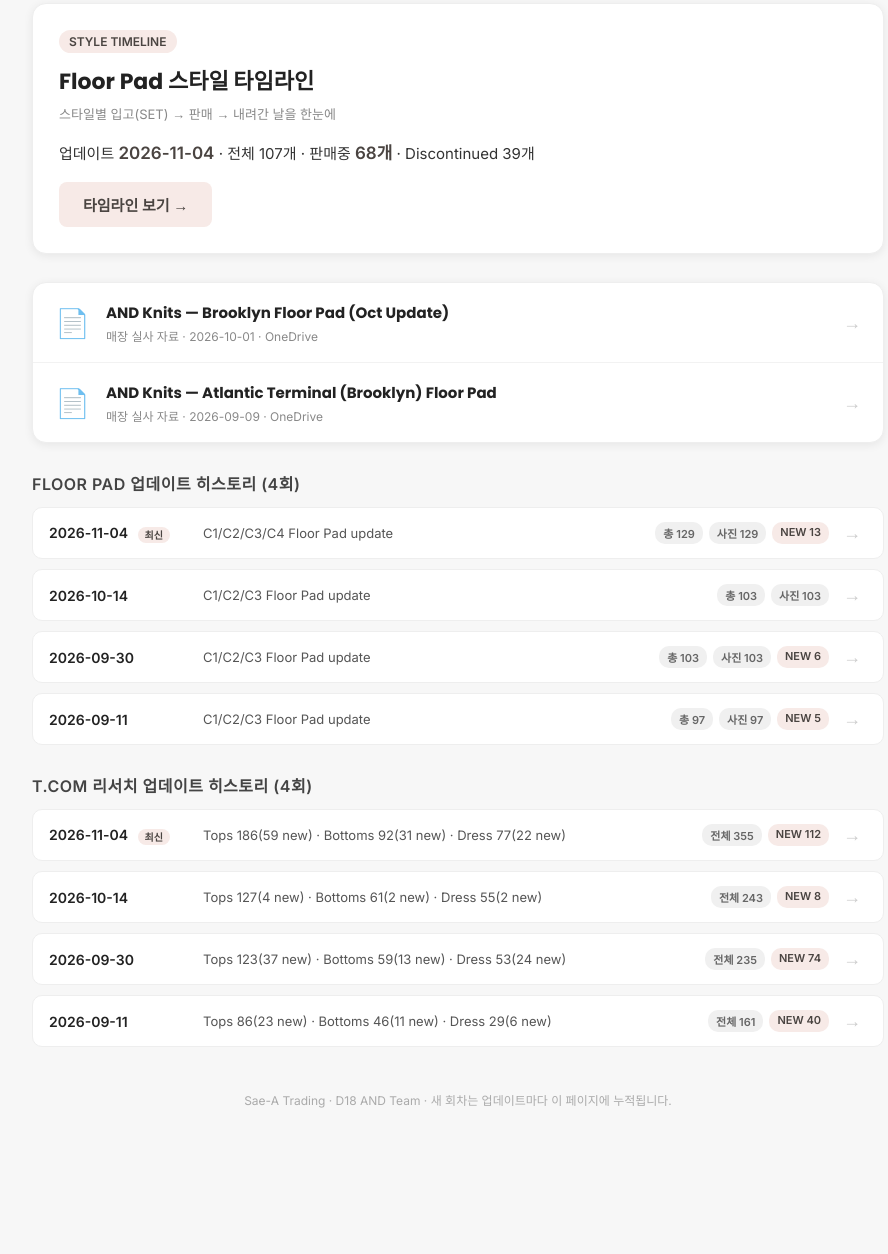
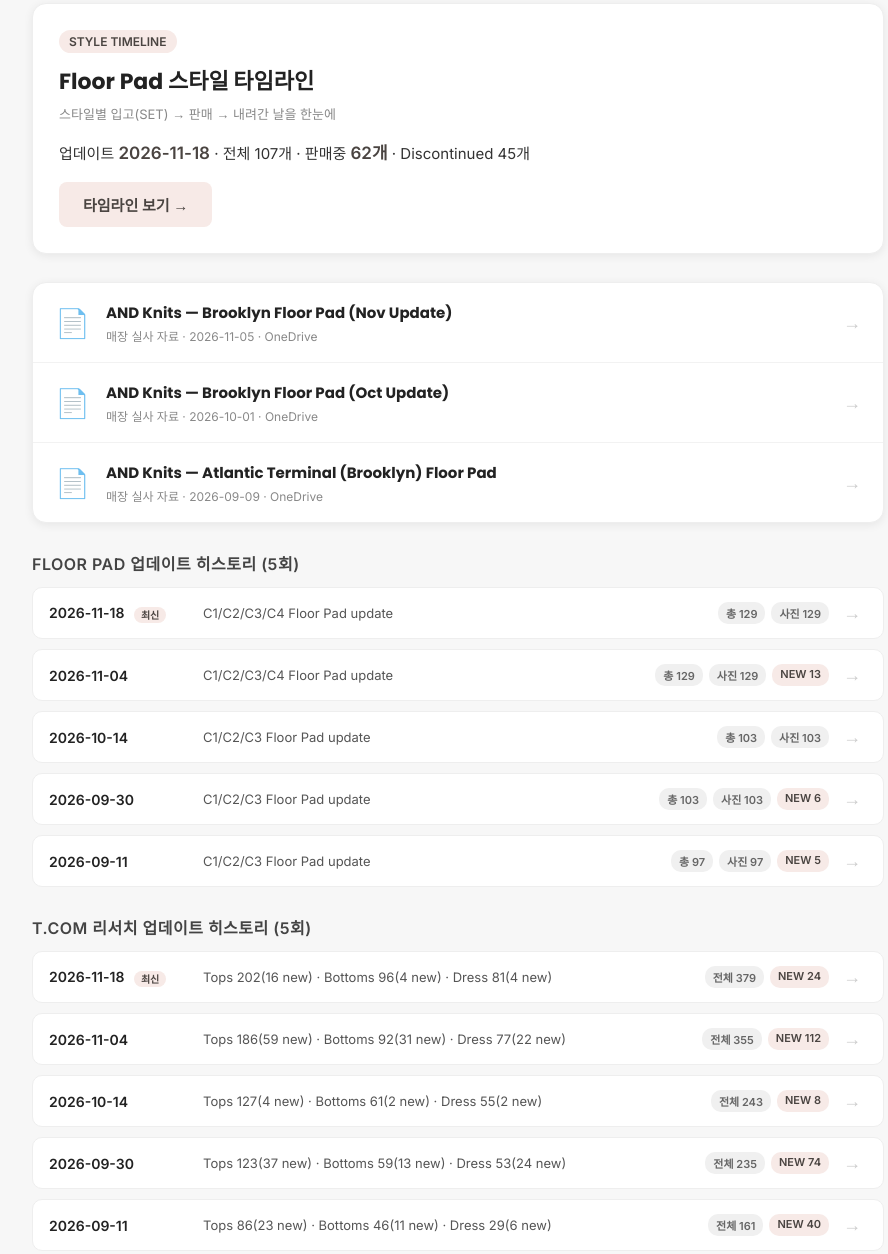
Before and after one commit to Rachel-D18AND/FLOORPAD, a plain HTML site: page index.html in a window 1280 px wide. Shown: the part 126-1380 px from the top of the page, without its empty margins (182-1070 px from the left). Before the commit the page ends 1254 px from the top, so only its background shows below. Drawn offline with Linux system fonts and the light colour scheme.

Commit message:
Add files via upload

```diff
--- a/index.html
+++ b/index.html
@@ -70,10 +70,18 @@ footer{text-align:center;color:#aaa;font-size:12px;padding:20px;}
     <span class="hero-tag">STYLE TIMELINE</span>
     <h2>Floor Pad 스타일 타임라인</h2>
     <div class="hero-sub">스타일별 입고(SET) &rarr; 판매 &rarr; 내려간 날을 한눈에</div>
-    <div class="hero-date">업데이트 <b>2026-11-04</b> &middot; 전체 107개 &middot; 판매중 <b>68개</b> &middot; Discontinued 39개</div>
+    <div class="hero-date">업데이트 <b>2026-11-18</b> &middot; 전체 107개 &middot; 판매중 <b>62개</b> &middot; Discontinued 45개</div>
     <a class="hero-cta" href="https://rachel-d18and.github.io/STYLE-TIMELINE/" target="_blank">타임라인 보기 &rarr;</a>
   </div>
   <div class="pdf-group">
+    <a class="pdf-row" href="https://saea365-my.sharepoint.com/:b:/r/personal/r1hwang_sae-a_com/_layouts/15/onedrive.aspx?id=%2Fpersonal%2Fr1hwang%5Fsae%2Da%5Fcom%2FDocuments%2FFloor%20Pad%20%EA%B3%B5%EC%9C%A0%2FAND%20Knits%20Nov%20Brooklyn%20Floorpad%20Target%20110526%2Epdf&amp;parent=%2Fpersonal%2Fr1hwang%5Fsae%2Da%5Fcom%2FDocuments%2FFloor%20Pad%20%EA%B3%B5%EC%9C%A0&amp;share=cQpn4j9pKf8WQbWD7DAPszc0EgUDDFhiOMjiX6IZy4vK0Q6ixw" target="_blank">
+      <div class="pdf-icon">&#128196;</div>
+      <div class="pdf-info">
+        <div class="pdf-title">AND Knits &mdash; Brooklyn Floor Pad (Nov Update)</div>
+        <div class="pdf-sub">매장 실사 자료 &middot; 2026-11-05 &middot; OneDrive</div>
+      </div>
+      <div class="pdf-arrow">&rarr;</div>
+    </a>
     <a class="pdf-row" href="https://saea365-my.sharepoint.com/:b:/r/personal/r1hwang_sae-a_com/_layouts/15/onedrive.aspx?id=%2Fpersonal%2Fr1hwang%5Fsae%2Da%5Fcom%2FDocuments%2FFloor%20Pad%20%EA%B3%B5%EC%9C%A0%2FAND%20Knits%20Brooklyn%20Floorpad%20Update%20Oct%20100126%20%2Epdf&amp;parent=%2Fpersonal%2Fr1hwang%5Fsae%2Da%5Fcom%2FDocuments%2FFloor%20Pad%20%EA%B3%B5%EC%9C%A0&amp;share=cQp%2Dgqp5e3h2R58ViYPbQ6npEgUCuhL5izFge6GjSkDjditYPg" target="_blank">
       <div class="pdf-icon">&#128196;</div>
       <div class="pdf-info">
@@ -91,10 +99,19 @@ footer{text-align:center;color:#aaa;font-size:12px;padding:20px;}
       <div class="pdf-arrow">&rarr;</div>
     </a>
   </div>
-  <div class="section-title">Floor Pad 업데이트 히스토리 (4회)</div>
+  <div class="section-title">Floor Pad 업데이트 히스토리 (5회)</div>
   <div class="histlist" style="margin-bottom:28px;">
-    <a class='histrow' href='2026-11-04.html'>
-      <div class='histdate'>2026-11-04 <span class='latest-badge'>최신</span></div>
+    <a class='histrow' href='2026-11-18.html'>
+      <div class='histdate'>2026-11-18 <span class='latest-badge'>최신</span></div>
+      <div class='histlabel'>C1/C2/C3/C4 Floor Pad update</div>
+      <div class='histstats'>
+        <span class='mini-badge'>총 129</span>
+        <span class='mini-badge'>사진 129</span>
+
+      </div>
+      <div class='histarrow'>&rarr;</div>
+    </a>    <a class='histrow' href='2026-11-04.html'>
+      <div class='histdate'>2026-11-04 </div>
       <div class='histlabel'>C1/C2/C3/C4 Floor Pad update</div>
       <div class='histstats'>
         <span class='mini-badge'>총 129</span>
@@ -132,10 +149,18 @@ footer{text-align:center;color:#aaa;font-size:12px;padding:20px;}
     </a>
   </div>
 
-  <div class="section-title">T.com 리서치 업데이트 히스토리 (4회)</div>
+  <div class="section-title">T.com 리서치 업데이트 히스토리 (5회)</div>
   <div class="histlist">
-    <a class='histrow' href='https://rachel-d18and.github.io/WEEKLY-RESEARCH/2026-11-04.html' target='_blank'>
-      <div class='histdate'>2026-11-04 <span class='latest-badge'>최신</span></div>
+    <a class='histrow' href='https://rachel-d18and.github.io/WEEKLY-RESEARCH/2026-11-18.html' target='_blank'>
+      <div class='histdate'>2026-11-18 <span class='latest-badge'>최신</span></div>
+      <div class='histlabel'>Tops 202(16 new) &middot; Bottoms 96(4 new) &middot; Dress 81(4 new)</div>
+      <div class='histstats'>
+        <span class='mini-badge'>전체 379</span>
+        <span class='mini-badge new'>NEW 24</span>
+      </div>
+      <div class='histarrow'>&rarr;</div>
+    </a>    <a class='histrow' href='https://rachel-d18and.github.io/WEEKLY-RESEARCH/2026-11-04.html' target='_blank'>
+      <div class='histdate'>2026-11-04 </div>
       <div class='histlabel'>Tops 186(59 new) &middot; Bottoms 92(31 new) &middot; Dress 77(22 new)</div>
       <div class='histstats'>
         <span class='mini-badge'>전체 355</span>
```
